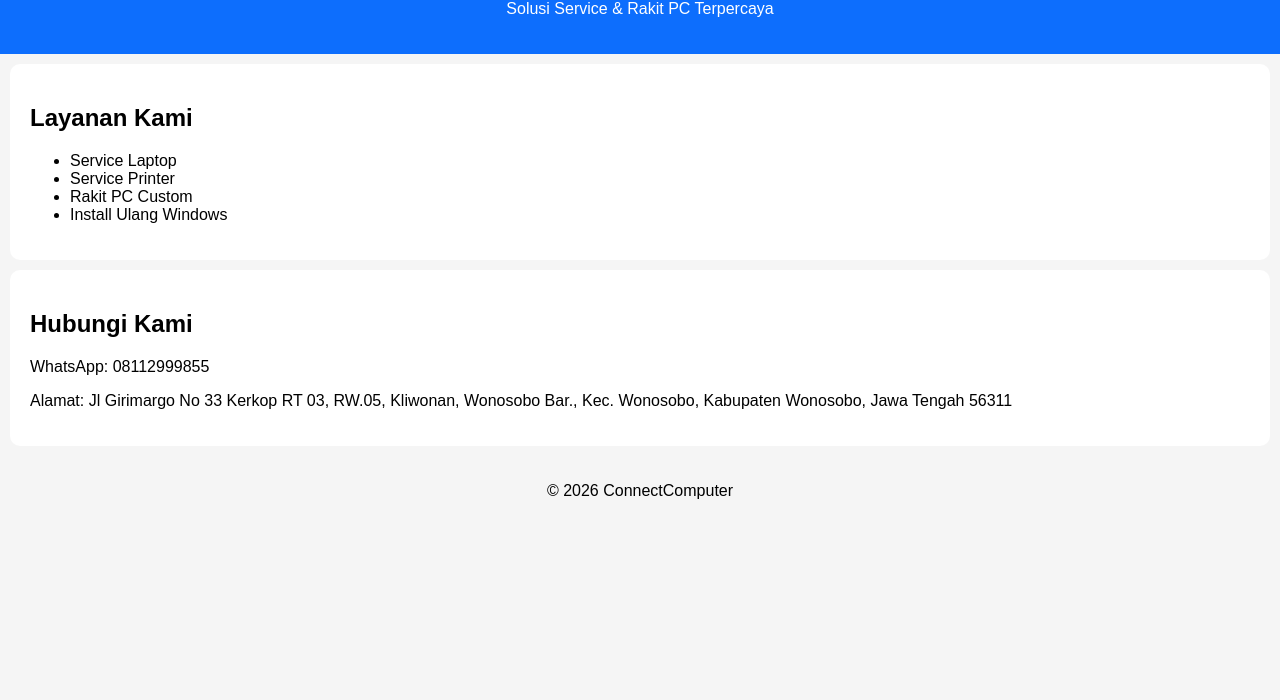
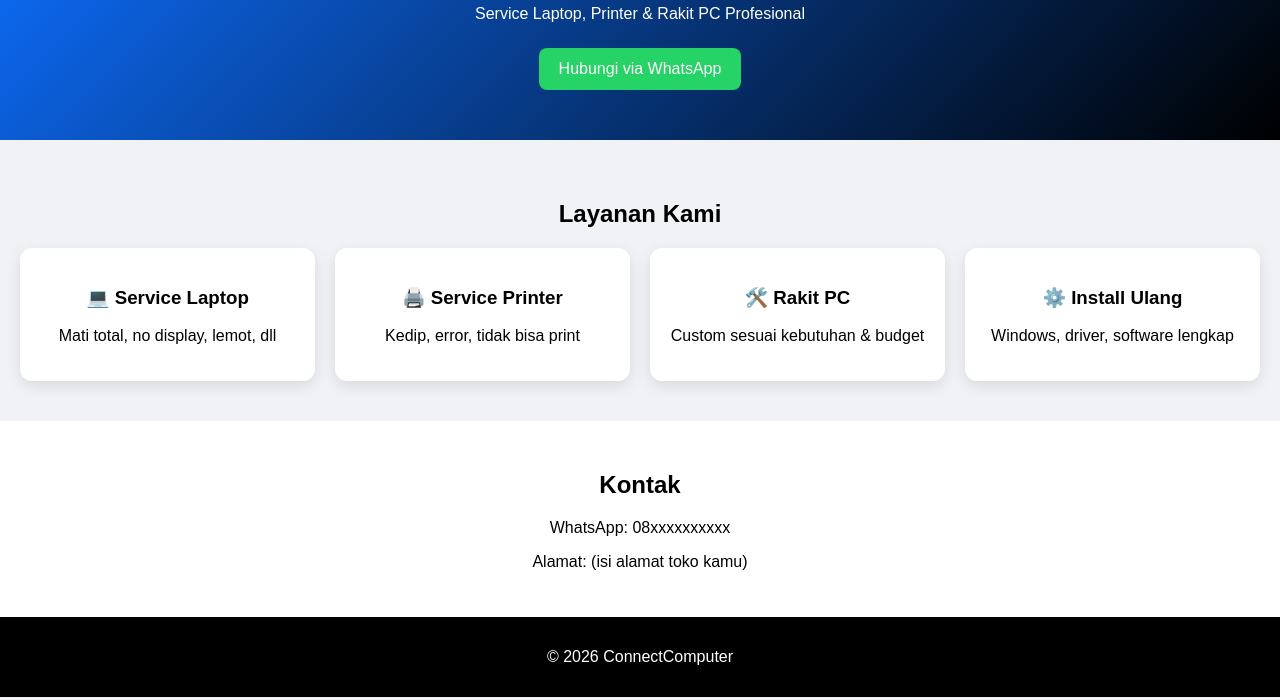
Before and after one commit to anifafifi14-art/CONNECTCOMPUTER1, a plain HTML site: page index.html in a window 1280 px wide. Shown: the part 100-800 px from the top of the page. Drawn offline with Linux system fonts and the light colour scheme.

Commit message:
Add files via upload

```diff
--- a/index.html
+++ b/index.html
@@ -9,23 +9,42 @@
 
 <header>
     <h1>ConnectComputer</h1>
-    <p>Solusi Service & Rakit PC Terpercaya</p>
+    <p>Service Laptop, Printer & Rakit PC Profesional</p>
+    <a href="https://wa.me/628xxxxxxxxxx" class="btn">Hubungi via WhatsApp</a>
 </header>
 
-<section>
+<section class="layanan">
     <h2>Layanan Kami</h2>
-    <ul>
-        <li>Service Laptop</li>
-        <li>Service Printer</li>
-        <li>Rakit PC Custom</li>
-        <li>Install Ulang Windows</li>
-    </ul>
+
+    <div class="card-container">
+
+        <div class="card">
+            <h3>💻 Service Laptop</h3>
+            <p>Mati total, no display, lemot, dll</p>
+        </div>
+
+        <div class="card">
+            <h3>🖨️ Service Printer</h3>
+            <p>Kedip, error, tidak bisa print</p>
+        </div>
+
+        <div class="card">
+            <h3>🛠️ Rakit PC</h3>
+            <p>Custom sesuai kebutuhan & budget</p>
+        </div>
+
+        <div class="card">
+            <h3>⚙️ Install Ulang</h3>
+            <p>Windows, driver, software lengkap</p>
+        </div>
+
+    </div>
 </section>
 
-<section>
-    <h2>Hubungi Kami</h2>
-    <p>WhatsApp: 08112999855</p>
-    <p>Alamat: Jl Girimargo No 33 Kerkop RT 03, RW.05, Kliwonan, Wonosobo Bar., Kec. Wonosobo, Kabupaten Wonosobo, Jawa Tengah 56311</p>
+<section class="kontak">
+    <h2>Kontak</h2>
+    <p>WhatsApp: 08xxxxxxxxxx</p>
+    <p>Alamat: (isi alamat toko kamu)</p>
 </section>
 
 <footer>
--- a/style.css
+++ b/style.css
@@ -1,24 +1,73 @@
 body {
+    margin: 0;
     font-family: Arial;
-    margin: 0;
-    background: #f5f5f5;
+    background: #f0f2f5;
 }
 
+/* HEADER */
 header {
-    background: #0d6efd;
+    background: linear-gradient(135deg, #0d6efd, #000);
     color: white;
     text-align: center;
-    padding: 20px;
+    padding: 50px 20px;
 }
 
-section {
-    padding: 20px;
-    background: white;
-    margin: 10px;
-    border-radius: 10px;
+header h1 {
+    margin: 0;
+    font-size: 40px;
 }
 
+header p {
+    margin: 10px 0;
+}
+
+/* BUTTON */
+.btn {
+    display: inline-block;
+    margin-top: 15px;
+    padding: 12px 20px;
+    background: #25D366;
+    color: white;
+    text-decoration: none;
+    border-radius: 8px;
+}
+
+/* LAYANAN */
+.layanan {
+    padding: 40px 20px;
+    text-align: center;
+}
+
+.card-container {
+    display: grid;
+    grid-template-columns: repeat(auto-fit, minmax(200px, 1fr));
+    gap: 20px;
+    margin-top: 20px;
+}
+
+.card {
+    background: white;
+    padding: 20px;
+    border-radius: 12px;
+    box-shadow: 0 5px 15px rgba(0,0,0,0.1);
+    transition: 0.3s;
+}
+
+.card:hover {
+    transform: translateY(-5px);
+}
+
+/* KONTAK */
+.kontak {
+    background: #fff;
+    padding: 30px;
+    text-align: center;
+}
+
+/* FOOTER */
 footer {
+    background: #000;
+    color: white;
     text-align: center;
-    padding: 10px;
+    padding: 15px;
 }
```
